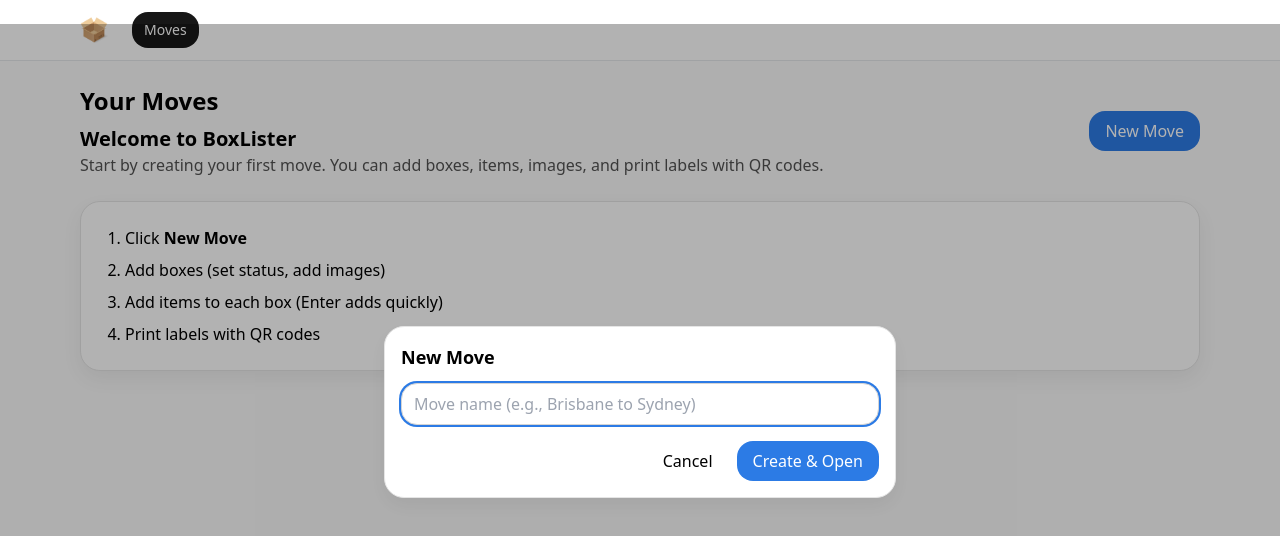
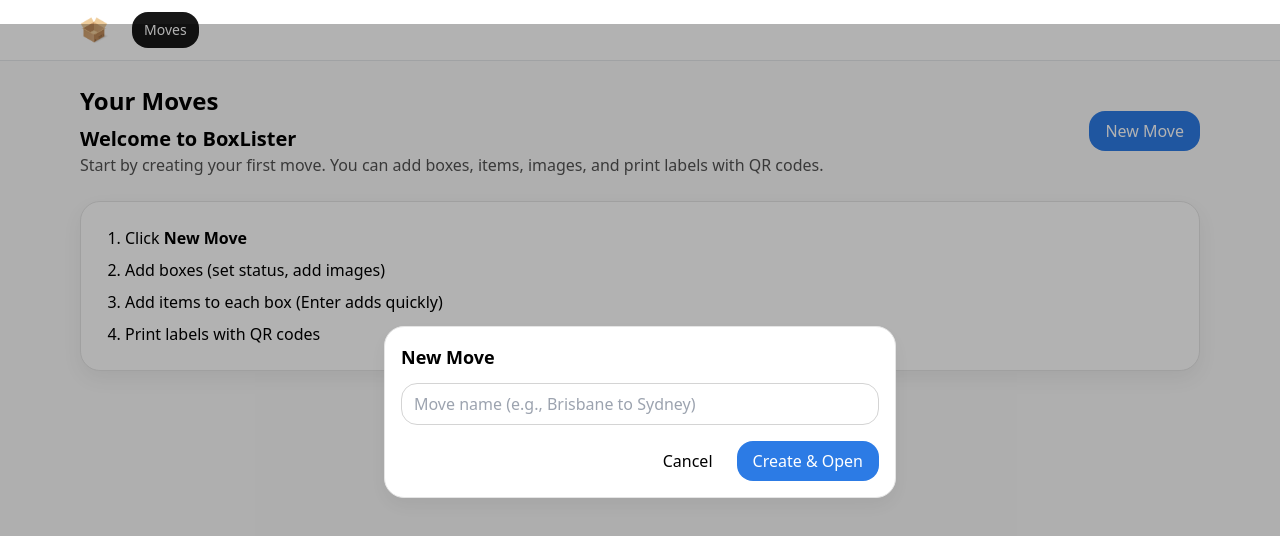
Before and after one commit to digiprofits/boxlisttest, a React (Vite) app: page / in a window 1280 px wide. Both pictures are taken after a click on the button "New Move". Shown: the top 536 px of the page. Built offline with nearby package versions, Linux system fonts and the light colour scheme.

Commit message:
Update Moves.tsx

```diff
--- a/src/routes/Moves.tsx
+++ b/src/routes/Moves.tsx
@@ -69,7 +69,7 @@
 
       <Modal open={open} onClose={()=>setOpen(false)} title="New Move">
         <form onSubmit={(e)=>{ e.preventDefault(); const v=nameRef.current!.value.trim(); if(v){ setOpen(false); makeMove(v); }}}>
-          <input ref={nameRef} autoFocus placeholder="Move name (e.g., Brisbane to Sydney)" className="input"/>
+          <input ref={nameRef} placeholder="Move name (e.g., Brisbane to Sydney)" className="input"/>
           <div className="mt-4 flex justify-end gap-2">
             <button type="button" className="btn btn-ghost" onClick={()=>setOpen(false)}>Cancel</button>
             <button type="submit" className="btn btn-primary">Create & Open</button>
```
